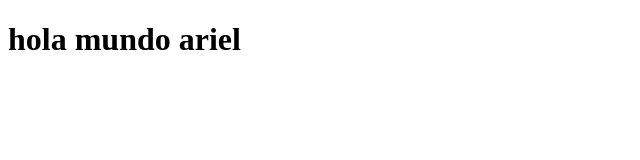
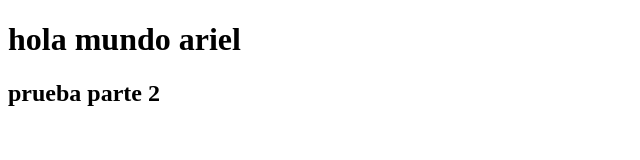
Before and after one commit to ArielAtk77/PortafolioAtk, a plain HTML site: page index.html in a window 1280 px wide. Shown: the whole page, without its empty margins (0-640 px from the left). Drawn offline with Linux system fonts and the light colour scheme.

Commit message:
2do cambio

```diff
--- a/index.html
+++ b/index.html
@@ -9,6 +9,7 @@
 <body>
 
     <h1> hola mundo ariel</h1>
+    <h2>prueba parte 2</h2>
 
 </body>
 </html>
```
